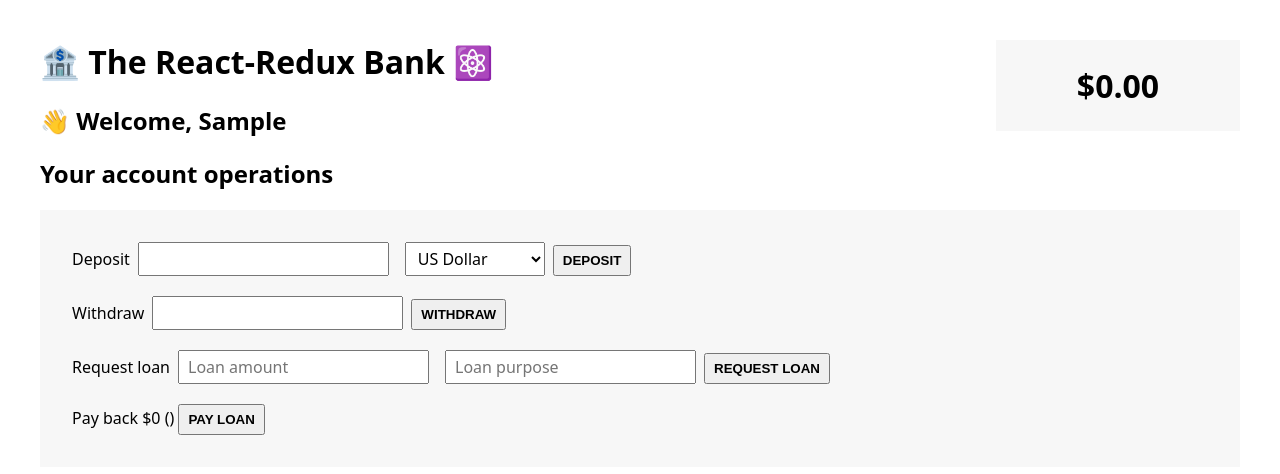
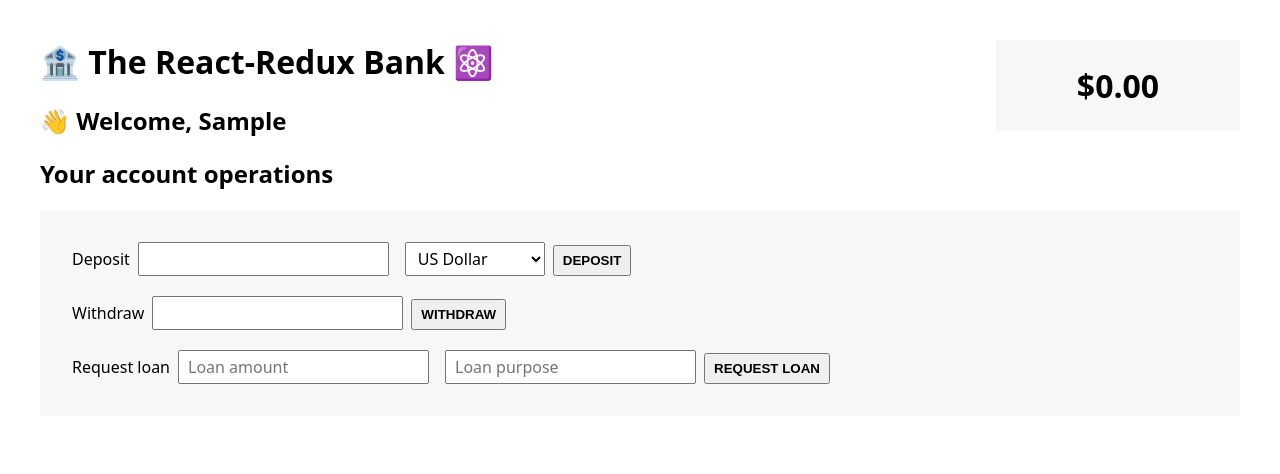
Before and after one commit to SahilS-26/redux-intro-recap-udemy, a React (Create React App) app: page / in a window 1280 px wide. Both pictures are taken after typing "Sample", "Sample" into the empty fields and a click on the button "CREATE NEW CUSTOMER". Shown: the top 474 px of the page. Built offline with nearby package versions, Linux system fonts and the light colour scheme.

Commit message:
small change

```diff
--- a/src/features/accounts/AccountOperations.js
+++ b/src/features/accounts/AccountOperations.js
@@ -93,12 +93,14 @@
           <button onClick={handleRequestLoan}>Request loan</button>
         </div>
 
+        {currentLoanAmount > 0 && (
           <div>
             <span>
               Pay back ${currentLoanAmount} ({currentLoanPurpose})
             </span>{" "}
             <button onClick={handlePayLoan}>Pay loan</button>
           </div>
+        )}
       </div>
     </div>
   );
```
Lines whose indentation alone changed are shown as unchanged.
